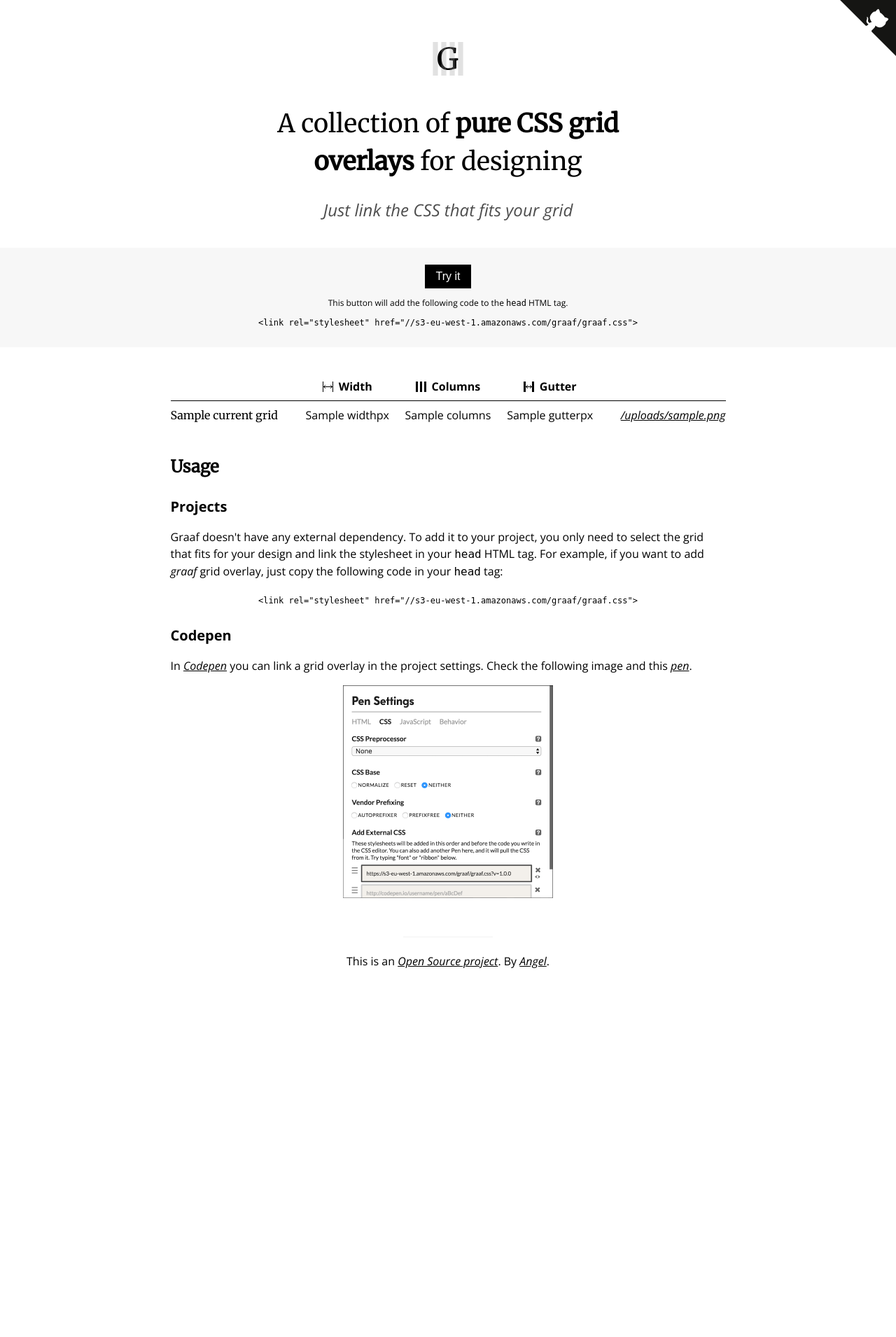
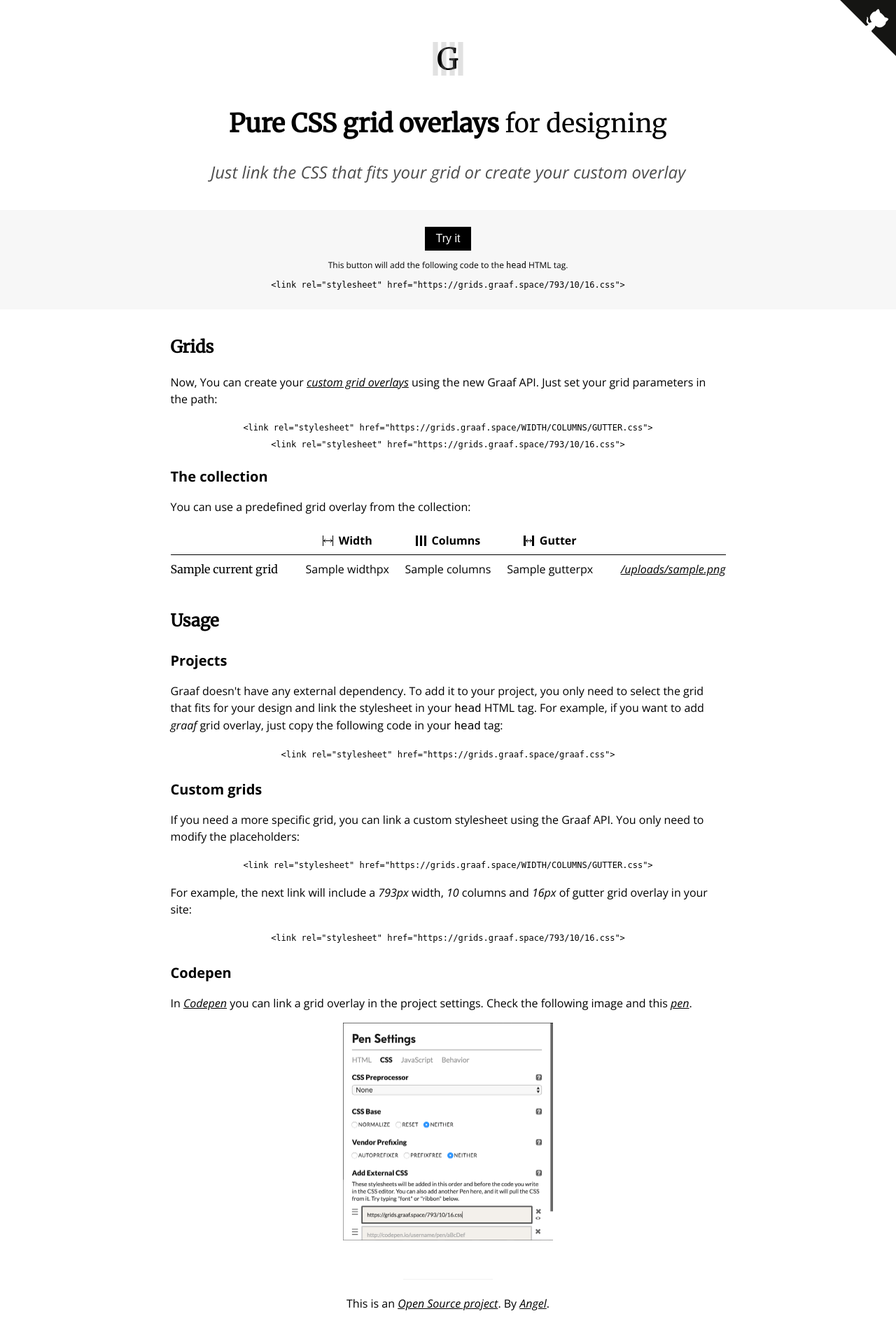
Before and after one commit to Angelmmiguel/graaf, a Node project: template site/index.pug in a window 1280 px wide. Shown: the whole page at 70% size. Before the commit the page ends 1383 px from the top, so only its background shows below. Run offline with Node 20 templates, Linux system fonts and the light colour scheme; the template is opened without the code that fills it: most values are stand-ins (such as "Sample title", 1, 10 or a date in 2020); style sheets or scripts are compiled from the project's sources.

Commit message:
Update site with Graaf API :D

```diff
--- a/site/graaf.js
+++ b/site/graaf.js
@@ -5,7 +5,7 @@ function guideGrid(el) {
     case 0:
       // Add link
       var link = document.createElement('link');
-      link.href = '//s3-eu-west-1.amazonaws.com/graaf/graaf.css';
+      link.href = 'https://grids.graaf.space/graaf.css';
       link.rel = 'stylesheet';
       link.media = 'all';
       link.type = 'text/css';
--- a/site/index.pug
+++ b/site/index.pug
@@ -9,9 +9,9 @@ body
         div.logo
           img(src="./images/graaf.svg")
         p.slogan.
-          A collection of <strong>pure CSS grid overlays</strong> for designing
+          <strong>Pure CSS grid overlays</strong> for designing
         p.sub-slogan.
-          Just link the CSS that fits your grid
+          Just link the CSS that fits your grid or create your custom overlay
 
     section.try
       .container
@@ -20,20 +20,38 @@ body
           This button will add the following code to the <code>head</code> HTML tag.
         pre.example
           code.
-            &lt;link rel="stylesheet" href="//s3-eu-west-1.amazonaws.com/graaf/graaf.css"&gt;
+            &lt;link rel="stylesheet" href="https://grids.graaf.space/793/10/16.css"&gt;
 
-    .container
-      table.grids(cellspacing="0")
-        include partials/_table_head.pug
-        tbody
-          each grid, i in currentGrids
-            tr
-              td= grid.name
-              td.row-center= grid.width + 'px'
-              td.row-center= grid.columns
-              td.row-center= grid.gutter + 'px'
-              td
-                a(href=grid.url + '?v=' + version)= grid.filename
+    section.custom
+      .container
+        h2 Grids
+        p.description.
+          Now, You can create your <a href="#custom-grids">custom grid overlays</a> using the new
+          Graaf API. Just set your grid parameters in the path:
+
+        p
+          pre
+            code.
+              &lt;link rel="stylesheet" href="https://grids.graaf.space/WIDTH/COLUMNS/GUTTER.css"&gt;
+              &lt;link rel="stylesheet" href="https://grids.graaf.space/793/10/16.css"&gt;
+
+    section.predefined
+      .container
+        h3 The collection
+        p.
+          You can use a predefined grid overlay from the collection:
+
+        table.grids(cellspacing="0")
+          include partials/_table_head.pug
+          tbody
+            each grid, i in currentGrids
+              tr
+                td= grid.name
+                td.row-center= grid.width + 'px'
+                td.row-center= grid.columns
+                td.row-center= grid.gutter + 'px'
+                td
+                  a(href=grid.url + '?v=' + version)= grid.filename
 
     include partials/_usage.pug
 
--- a/site/partials/_head.pug
+++ b/site/partials/_head.pug
@@ -1,7 +1,7 @@
 head
-  title Graaf, a collection of pure CSS grid overlays
+  title Graaf, pure CSS grid overlays
   meta(name="viewport" content="width=device-width, initial-scale=1")
-  meta(name="description" content="A collection of pure CSS grid overlays for designing your new projects.")
+  meta(name="description" content="Pure CSS grid overlays for designing your new projects. Just link the CSS that fits your grid or create your custom overlay")
   meta(name="theme-color" content="#ffffff")
   //- favicon
   link(rel="apple-touch-icon" sizes="180x180" href="/apple-touch-icon.png")
--- a/site/partials/_usage.pug
+++ b/site/partials/_usage.pug
@@ -10,7 +10,22 @@
         grid overlay, just copy the following code in your <code>head</code> tag:
       pre
         code.
-          &lt;link rel="stylesheet" href="//s3-eu-west-1.amazonaws.com/graaf/graaf.css"&gt;
+          &lt;link rel="stylesheet" href="https://grids.graaf.space/graaf.css"&gt;
+
+    .usage-block
+      h3#custom-grids Custom grids
+      p.
+        If you need a more specific grid, you can link a custom stylesheet using
+        the Graaf API. You only need to modify the placeholders:
+      pre
+        code.
+          &lt;link rel="stylesheet" href="https://grids.graaf.space/WIDTH/COLUMNS/GUTTER.css"&gt;
+      p.description.
+        For example, the next link will include a <em>793px</em> width, <em>10</em> columns
+        and <em>16px</em> of gutter grid overlay in your site:
+      pre
+        code.
+          &lt;link rel="stylesheet" href="https://grids.graaf.space/793/10/16.css"&gt;
 
     .usage-block
       h3 Codepen
```
Also changed, not shown: gulpfile.js (+14 -14 lines), site/images/codepen.png.
